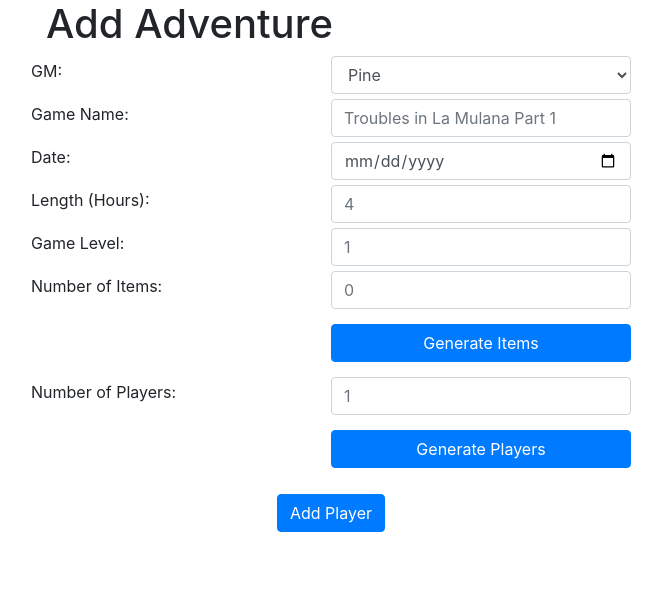
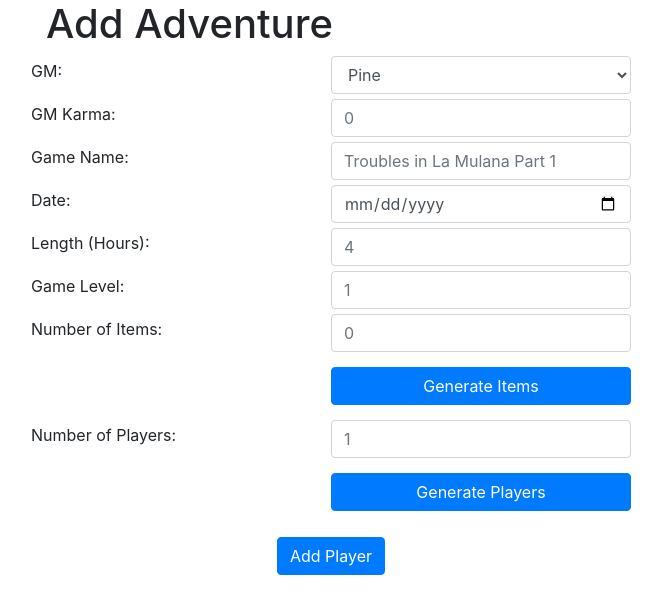
Before and after one commit to natis1/ett-py, a Flask app: page /add_adventure in a window 1280 px wide. Shown: the part 56-670 px from the top of the page, without its empty margins (309-971 px from the left). Run offline with Flask 2, Linux system fonts and the light colour scheme; the visitor is signed in with stand-in values (Sample User, id 1); data comes from the database, SQL or seed files in the repository; some libraries are stand-ins or nearby versions.

Commit message:
More progress on add adventure POST

```diff
--- a/src/database.py
+++ b/src/database.py
@@ -140,6 +140,17 @@ def add_xp_to_player(name, xp: float):
     """, (new_xp, name))
 
 
+def add_karma_to_player(name, karma: int):
+    existing_karma = get_code("players", "Karma", "PlayerName", name)
+    if existing_karma is None:
+        print("Player does not exist " + name)
+        return False
+    new_karma = existing_karma + karma
+    sql_exec("""
+            UPDATE players SET Karma = ? where PlayerName = ?
+    """, (new_karma, name))
+
+
 def get_character(player_name, name):
     return sql_exec("""
         SELECT PlayerName FROM characters WHERE PlayerName = ? and Name = ?
@@ -200,6 +211,13 @@ def add_game(name, date, time, items: list[ett.Pf2eElement], players: list[ett.E
                         INSERT INTO games VALUES
                         (?, ?, ?, ?, ?, ?, ?, ?)
                     """, (game_id, name, date, enterer, time, game_level, items_text, pl.player_name))
+
+            sql_exec("""
+                            INSERT INTO events VALUES
+                            (?, ?, ?, ?, ?, ?, ?, ?, ?, '', '', ?, '', ?)
+                        """, (
+            uuid.uuid4(), game_id, timestamp, pl.player_name, pl.name, date, pl.time_played * 1.5, net_karma, adventure_gold,
+            items_text, comments))
         else:
             pl_stats = sql_exec("""
                 SELECT XP, ExpectedGold, CurrentGold, Unlocks, CommunityService, Ironman
@@ -210,16 +228,9 @@ def add_game(name, date, time, items: list[ett.Pf2eElement], players: list[ett.E
                 print("ERROR: Character with player name: " + pl.player_name +
                       " and name: " + pl.name + " does not exist!")
                 continue
-            cur_karma = get_code("players", "Karma", "PlayerName", pl.player_name)
-            # This means the player is invalid
-            if cur_karma is None:
-                print("ERROR: Player with name: " + pl.player_name + " does not exist!")
-                continue
-            cur_karma = cur_karma[0]
             expected_level = (pl_stats[0] / 12) + 1
             tt_up = (expected_level < pl.player_level) and (not continuation)
             net_karma = pl.gained_karma - tt_up
-            total_karma = net_karma + cur_karma
             if not pl_stats[1]:
                 pl_stats[1] = 0
             if not pl_stats[2]:
@@ -253,9 +264,7 @@ def add_game(name, date, time, items: list[ett.Pf2eElement], players: list[ett.E
                 UPDATE characters SET XP = ?, ExpectedGold = ?, CurrentGold = ?, Unlocks = ?, CommunityService = ?
                 where PlayerName = ? and Name = ?
             """, (total_xp, expected_gold, current_gold, unlocks_str, cs_remaining, pl.player_name, pl.name))
-            sql_exec("""
-                UPDATE players SET Karma = ? where PlayerName = ?
-            """, (total_karma, pl.player_name))
+            add_karma_to_player(pl.name, net_karma)
             sql_exec("""
                 INSERT INTO events VALUES
                 (?, ?, ?, ?, ?, ?, ?, ?, ?, '', '', ?, '', ?)
--- a/website/static/adventure_items.js
+++ b/website/static/adventure_items.js
@@ -209,20 +209,23 @@ function addPlayers(characters) {
         var died_label = document.createElement("label")
         died_label.htmlFor = "players[][died]";
         died_label.innerHTML="Died";
-        var died_div = document.createElement("div");
-        var died = document.createElement("input");
-        died.type = "checkbox";
-        died.value = "X";
-        died.name = "players[][died]";
-        died.id = "players[][died]";
-        died_div.classList.add('column');
-        died.classList.add('checkbox');
-        died.style.cssText += 'width: 10%;height:30px;';
-        died.style.color = 'firebrick';
+        var did_die = document.createElement("select");
+        var alive = document.createElement("option");
+        alive.innerHTML = "Alive";
+        alive.value = "";
+        var dead = document.createElement("option");
+        dead.innerHTML = "Dead";
+        dead.value = "X";
+
+        did_die.appendChild(option);
+        did_die.name = "players[][died]";
+        did_die.id = "players[][died]";
+        did_die.classList.add('checkbox');
+        did_die.appendChild(alive);
+        did_die.appendChild(dead);
         died_label.classList.add('column');
-        died_div.appendChild(died);
         row5.appendChild(died_label);
-        row5.appendChild(died_div);
+        row5.appendChild(did_die);
         container.appendChild(row5);
 
 
--- a/website/templates/add_adventure.html
+++ b/website/templates/add_adventure.html
@@ -20,6 +20,12 @@
       {% endfor %}
     </select>
     </div>
+
+    <div class="ettrow">
+    <label for="gmKarma" class="column">GM Karma:</label>
+    <input class="form-control column" step="1" type="number" id="gmKarma" name="gmKarma"
+           min="0" max="5" placeholder="0">
+      </div>
 
     <div class="ettrow">
     <label for="gamename" class="column">Game Name:</label>
--- a/website/views.py
+++ b/website/views.py
@@ -2,7 +2,7 @@ import math
 
 from flask import Blueprint, render_template, request, redirect
 from flask_login import current_user, login_required
-from src import database
+from src import database, ett
 views = Blueprint('views', __name__)
 
 
@@ -99,3 +99,43 @@ def add_adventure():
     print(formatted_ch)
 
     return render_template("add_adventure.html", user=current_user, players=pl, characters=formatted_ch)
+
+
+@views.route('/add_adventure', methods=['POST'])
+@login_required
+def add_adventure_post():
+    print(request.form)
+    data = request.form
+    items = []
+    items_name = request.form.getlist('items[][name]')
+    items_level = request.form.getlist('items[][level]')
+    items_cost = request.form.getlist('items[][cost]')
+    items_rarity = request.form.getlist('items[][rarity]')
+    items_num = int(request.form.get('itemsNr'))
+    players_num = int(request.form.get('playersNr'))
+    for i in range(0, items_num):
+        itm = ett.Pf2eElement(items_name[i], int(items_level[i]), float(items_cost[i]), int(items_rarity[i]))
+        items += [itm]
+
+    gm_player_name = request.form.get('gm')
+    gm_game_time = float(request.form.get('time'))
+    gm_karma_gain = request.form.get('gmKarma')
+    if gm_karma_gain is None:
+        gm_karma_gain = 0
+    else:
+        gm_karma_gain = int(gm_karma_gain)
+
+    player_list = [ett.EttGamePlayer(gm_player_name, '', 0, gm_game_time, 0, gm_karma_gain, True)]
+    player_names = request.form.getlist('players[][name]')
+    player_levels = request.form.getlist('players[][level]')
+    player_times = request.form.getlist('players[][time]')
+    player_karma = request.form.getlist('players[][karma]')
+    player_died = request.form.getlist('players[][died]')
+    for i in range(0, players_num):
+        pl_name = player_names[i]
+        pl_name_split = pl_name.split("|", 1)
+        pl = ett.EttGamePlayer(pl_name_split[0], pl_name_split[1], int(player_levels[i]),
+                               float(player_times[i]), int(player_karma[i]), player_died == 'X')
+        player_list += [pl]
+
+    print(items, player_list)
```
